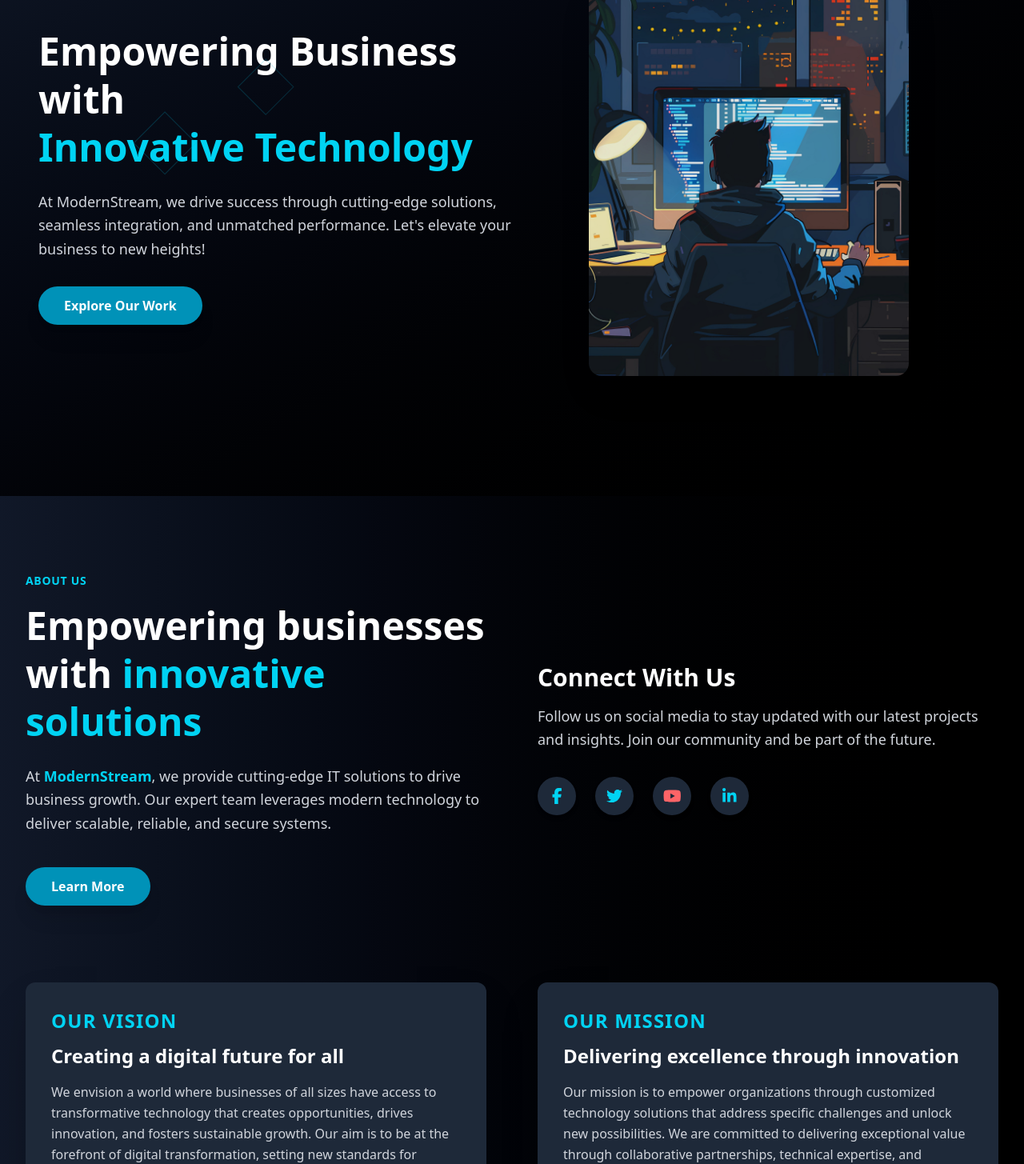
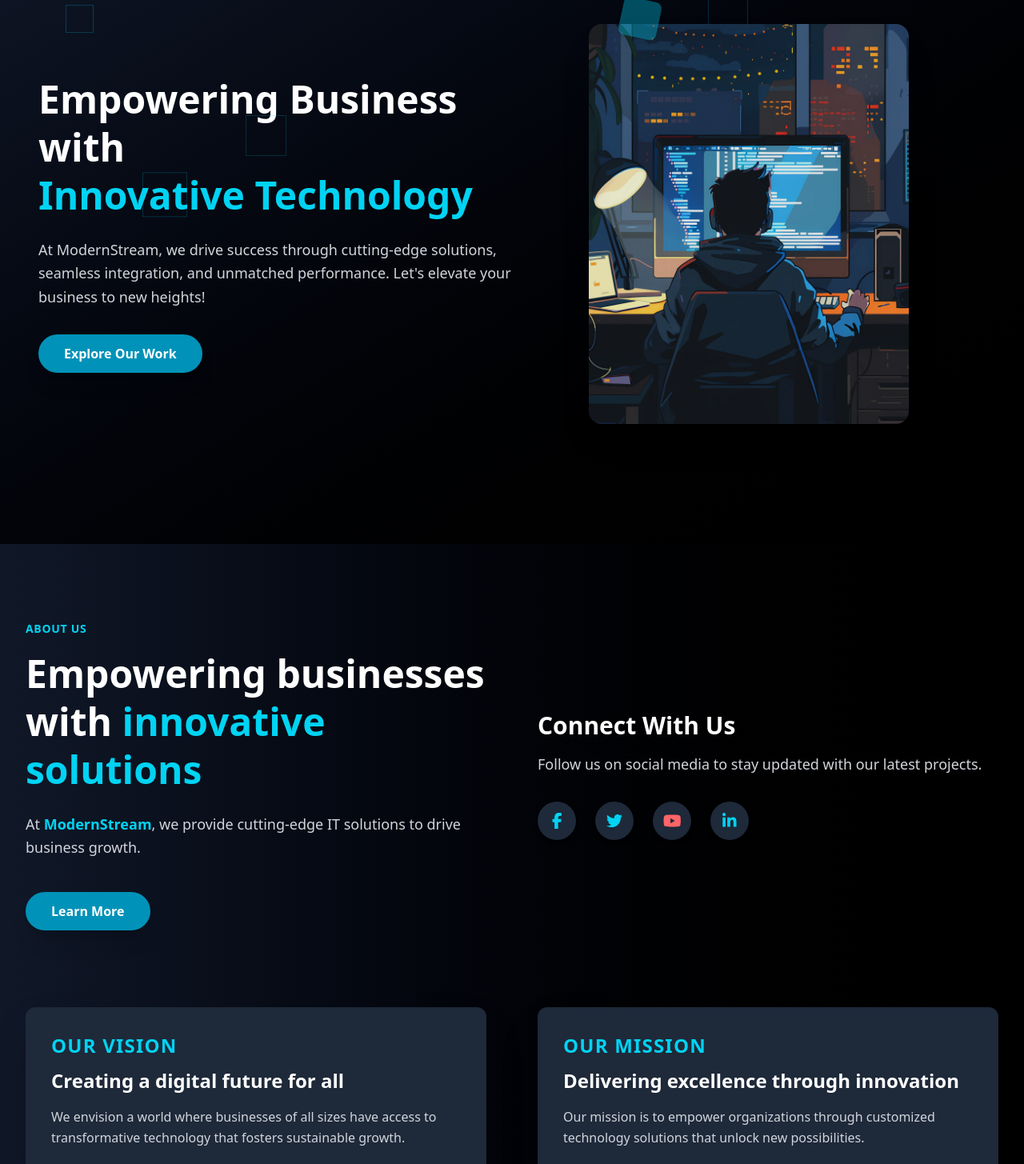
Before and after one commit to yogeshmishra3/ModernStream, a React (Vite) app: page / in a window 1280 px wide. Shown: the part 180-1635 px from the top of the page at 80% size. Built offline with nearby package versions, Linux system fonts and the light colour scheme.

Commit message:
Added- Dark Theam

```diff
--- a/package.json
+++ b/package.json
@@ -14,6 +14,7 @@
     "@fortawesome/free-solid-svg-icons": "^6.7.2",
     "@fortawesome/react-fontawesome": "^0.2.2",
     "@tailwindcss/vite": "^4.0.14",
+    "framer-motion": "^12.6.2",
     "lucide-react": "^0.483.0",
     "react": "^19.0.0",
     "react-dom": "^19.0.0",
--- a/src/Components/About.jsx
+++ b/src/Components/About.jsx
@@ -5,13 +5,26 @@ import {
   faYoutube,
   faLinkedinIn,
 } from "@fortawesome/free-brands-svg-icons";
+import { motion, useInView } from "framer-motion";
+import { useRef } from "react";
 
 const About = () => {
+  const ref = useRef(null);
+  const isInView = useInView(ref, { triggerOnce: true, threshold: 0.2 });
+
   return (
-    <section className="bg-gradient-to-r from-gray-900 to-black text-gray-100 py-24 px-8">
+    <section
+      ref={ref}
+      className="bg-gradient-to-r from-gray-900 to-black text-gray-100 py-24 px-8"
+    >
       <div className="max-w-7xl mx-auto grid grid-cols-1 md:grid-cols-2 gap-16 items-center">
         {/* Left Side */}
-        <div className="transform transition duration-500 hover:scale-[1.02]">
+        <motion.div
+          className="transform transition duration-500 hover:scale-[1.02]"
+          initial={{ opacity: 0, x: -50 }}
+          animate={isInView ? { opacity: 1, x: 0 } : {}}
+          transition={{ duration: 1 }}
+        >
           <h3 className="text-cyan-400 text-sm font-semibold tracking-wider uppercase">
             About Us
           </h3>
@@ -21,77 +34,81 @@ const About = () => {
           </h2>
           <p className="mt-6 text-lg text-gray-300 leading-relaxed">
             At <span className="font-semibold text-cyan-400">ModernStream</span>
-            , we provide cutting-edge IT solutions to drive business growth. Our
-            expert team leverages modern technology to deliver scalable,
-            reliable, and secure systems.
+            , we provide cutting-edge IT solutions to drive business growth.
           </p>
           <div className="mt-10">
-            <a
+            <motion.a
               href="#"
               className="inline-block bg-cyan-600 text-white font-semibold px-8 py-3 rounded-full shadow-xl hover:bg-cyan-500 transition duration-300 transform hover:scale-105 hover:shadow-2xl"
+              whileHover={{ scale: 1.1 }}
+              whileTap={{ scale: 0.95 }}
             >
               Learn More
-            </a>
+            </motion.a>
           </div>
-        </div>
+        </motion.div>
 
         {/* Right Side */}
-        <div className="transform transition duration-500 hover:scale-[1.02]">
+        <motion.div
+          className="transform transition duration-500 hover:scale-[1.02]"
+          initial={{ opacity: 0, x: 50 }}
+          animate={isInView ? { opacity: 1, x: 0 } : {}}
+          transition={{ duration: 1 }}
+        >
           <h3 className="text-3xl font-bold text-white">Connect With Us</h3>
           <p className="mt-4 text-lg text-gray-300 leading-relaxed">
-            Follow us on social media to stay updated with our latest projects
-            and insights. Join our community and be part of the future.
+            Follow us on social media to stay updated with our latest projects.
           </p>
           <div className="flex space-x-6 mt-8">
-            {/* Facebook */}
-            <a
-              href="#"
-              className="w-12 h-12 rounded-full bg-gray-800 flex items-center justify-center hover:bg-cyan-900 transition duration-300 shadow-md hover:shadow-2xl"
-            >
-              <FontAwesomeIcon
-                icon={faFacebookF}
-                className="text-cyan-400 text-xl"
-              />
-            </a>
-            {/* Twitter */}
-            <a
-              href="#"
-              className="w-12 h-12 rounded-full bg-gray-800 flex items-center justify-center hover:bg-cyan-900 transition duration-300 shadow-md hover:shadow-2xl"
-            >
-              <FontAwesomeIcon
-                icon={faTwitter}
-                className="text-cyan-400 text-xl"
-              />
-            </a>
-            {/* YouTube */}
-            <a
-              href="#"
-              className="w-12 h-12 rounded-full bg-gray-800 flex items-center justify-center hover:bg-red-900 transition duration-300 shadow-md hover:shadow-2xl"
-            >
-              <FontAwesomeIcon
-                icon={faYoutube}
-                className="text-red-400 text-xl"
-              />
-            </a>
-            {/* LinkedIn */}
-            <a
-              href="#"
-              className="w-12 h-12 rounded-full bg-gray-800 flex items-center justify-center hover:bg-cyan-900 transition duration-300 shadow-md hover:shadow-2xl"
-            >
-              <FontAwesomeIcon
-                icon={faLinkedinIn}
-                className="text-cyan-400 text-xl"
-              />
-            </a>
+            {[
+              {
+                icon: faFacebookF,
+                color: "text-cyan-400",
+                hover: "hover:bg-cyan-900",
+              },
+              {
+                icon: faTwitter,
+                color: "text-cyan-400",
+                hover: "hover:bg-cyan-900",
+              },
+              {
+                icon: faYoutube,
+                color: "text-red-400",
+                hover: "hover:bg-red-900",
+              },
+              {
+                icon: faLinkedinIn,
+                color: "text-cyan-400",
+                hover: "hover:bg-cyan-900",
+              },
+            ].map((social, index) => (
+              <motion.a
+                key={index}
+                href="#"
+                className={`w-12 h-12 rounded-full bg-gray-800 flex items-center justify-center ${social.hover} transition duration-300 shadow-md hover:shadow-2xl`}
+                whileHover={{ scale: 1.2 }}
+                whileTap={{ scale: 0.9 }}
+              >
+                <FontAwesomeIcon
+                  icon={social.icon}
+                  className={`${social.color} text-xl`}
+                />
+              </motion.a>
+            ))}
           </div>
-        </div>
+        </motion.div>
       </div>
 
       {/* Vision and Mission Section */}
       <div className="max-w-7xl mx-auto mt-24">
         <div className="grid grid-cols-1 md:grid-cols-2 gap-16">
           {/* Vision */}
-          <div className="bg-gray-800 p-8 rounded-xl shadow-2xl transform transition duration-500 hover:scale-105 hover:bg-gray-700">
+          <motion.div
+            className="bg-gray-800 p-8 rounded-xl shadow-2xl transform transition duration-500 hover:scale-105 hover:bg-gray-700"
+            initial={{ opacity: 0, y: 50 }}
+            animate={isInView ? { opacity: 1, y: 0 } : {}}
+            transition={{ duration: 1 }}
+          >
             <h1 className="text-cyan-400 text-2xl font-semibold tracking-wider uppercase mb-3">
               Our Vision
             </h1>
@@ -100,15 +117,17 @@ const About = () => {
             </h4>
             <p className="text-gray-300 leading-relaxed">
               We envision a world where businesses of all sizes have access to
-              transformative technology that creates opportunities, drives
-              innovation, and fosters sustainable growth. Our aim is to be at
-              the forefront of digital transformation, setting new standards for
-              excellence in the IT industry.
+              transformative technology that fosters sustainable growth.
             </p>
-          </div>
+          </motion.div>
 
           {/* Mission */}
-          <div className="bg-gray-800 p-8 rounded-xl shadow-2xl transform transition duration-500 hover:scale-105 hover:bg-gray-700">
+          <motion.div
+            className="bg-gray-800 p-8 rounded-xl shadow-2xl transform transition duration-500 hover:scale-105 hover:bg-gray-700"
+            initial={{ opacity: 0, y: 50 }}
+            animate={isInView ? { opacity: 1, y: 0 } : {}}
+            transition={{ duration: 1, delay: 0.3 }}
+          >
             <h3 className="text-cyan-400 text-2xl font-semibold tracking-wider uppercase mb-3">
               Our Mission
             </h3>
@@ -117,12 +136,9 @@ const About = () => {
             </h4>
             <p className="text-gray-300 leading-relaxed">
               Our mission is to empower organizations through customized
-              technology solutions that address specific challenges and unlock
-              new possibilities. We are committed to delivering exceptional
-              value through collaborative partnerships, technical expertise, and
-              unwavering dedication to client success.
+              technology solutions that unlock new possibilities.
             </p>
-          </div>
+          </motion.div>
         </div>
       </div>
     </section>
--- a/src/Components/Header.jsx
+++ b/src/Components/Header.jsx
@@ -37,7 +37,7 @@ export default function Header() {
   };
 
   return (
-    <header className="fixed top-0 left-0 w-full bg-gray-900 bg-opacity-80 backdrop-blur-md shadow-2xl z-50">
+    <header className="fixed top-0 left-0 w-screen bg-gray-900 bg-opacity-80 backdrop-blur-md shadow-2xl z-50">
       <div className="container mx-auto px-4 py-4 flex justify-between items-center">
         <div className="flex items-center">
           <span className="ml-2 text-2xl font-bold text-white">
--- a/src/Components/Hero.jsx
+++ b/src/Components/Hero.jsx
@@ -1,4 +1,5 @@
 import { useEffect, useState } from "react";
+import { motion } from "framer-motion";
 
 const Hero = () => {
   const [squares, setSquares] = useState([]);
@@ -18,10 +19,10 @@ const Hero = () => {
   }, []);
 
   return (
-    <section className="relative overflow-hidden bg-gradient-to-br from-gray-900 to-black   min-h-screen flex items-center justify-center py-12">
+    <section className="relative overflow-hidden bg-gradient-to-br mt-15 from-gray-900 to-black min-h-screen flex items-center justify-center py-12">
       {/* Animated Square Grid */}
       {squares.map((square) => (
-        <div
+        <motion.div
           key={square.id}
           className="absolute border border-cyan-500 bg-transparent opacity-20"
           style={{
@@ -30,14 +31,27 @@ const Hero = () => {
             left: square.left,
             top: square.top,
             transform: "rotate(45deg)",
-            animation: `moveSquare ${square.animationDuration} linear infinite`,
           }}
-        ></div>
+          animate={{
+            y: [0, 40, 0],
+            opacity: [0.3, 0.2, 0.3],
+          }}
+          transition={{
+            duration: parseFloat(square.animationDuration),
+            repeat: Infinity,
+            ease: "easeInOut",
+          }}
+        />
       ))}
 
       <div className="container mx-auto px-6 md:px-12 flex flex-col md:flex-row items-center">
         {/* Left Side */}
-        <div className="md:w-1/2 text-center md:text-left">
+        <motion.div
+          className="md:w-1/2 text-center md:text-left"
+          initial={{ opacity: 0, x: -50 }}
+          animate={{ opacity: 1, x: 0 }}
+          transition={{ duration: 1 }}
+        >
           <h1 className="text-5xl font-extrabold text-white leading-tight mb-6">
             Empowering Business with <br />
             <span className="text-cyan-400">Innovative Technology</span>
@@ -48,52 +62,43 @@ const Hero = () => {
             business to new heights!
           </p>
           <div className="flex justify-center md:justify-start gap-4">
-            <button
+            <motion.button
               className="bg-cyan-600 text-white font-bold px-8 py-3 rounded-full shadow-xl hover:bg-cyan-500 transition-transform transform hover:scale-105"
-              href="#Service"
+              whileHover={{ scale: 1.1 }}
+              whileTap={{ scale: 0.95 }}
             >
               Explore Our Work
-            </button>
+            </motion.button>
           </div>
-        </div>
+        </motion.div>
 
         {/* Right Side */}
-        <div className="md:w-1/2 mt-12 md:mt-0 flex justify-center relative">
+        <motion.div
+          className="md:w-1/2 mt-12 md:mt-0 flex justify-center relative"
+          initial={{ opacity: 0, x: 50 }}
+          animate={{ opacity: 1, x: 0 }}
+          transition={{ duration: 1 }}
+        >
           <div className="relative">
             {/* Image */}
-            <img
+            <motion.img
               src="../developer.jpg"
               alt="modernstream Hero"
-              className="w-full md:w-[400px] h-auto max-h-[500px] rounded-2xl shadow-2xl opacity-90 object-cover transform transition duration-300 hover:scale-105"
+              className="w-full md:w-[400px] h-auto max-h-[500px] rounded-2xl shadow-2xl opacity-90 object-cover"
+              whileHover={{ scale: 1.05 }}
             />
 
             {/* Floating Tech Element */}
-            <div className="absolute -top-6 left-10">
-              <div className="w-12 h-12 bg-cyan-500 opacity-40 rotate-12 rounded-lg shadow-md animate-float"></div>
-            </div>
+            <motion.div
+              className="absolute -top-6 left-10"
+              animate={{ y: [0, -10, 0] }}
+              transition={{ duration: 3, repeat: Infinity, ease: "easeInOut" }}
+            >
+              <div className="w-12 h-12 bg-cyan-500 opacity-40 rotate-12 rounded-lg shadow-md"></div>
+            </motion.div>
           </div>
-        </div>
+        </motion.div>
       </div>
-
-      {/* CSS Animations */}
-      <style>
-        {`
-          @keyframes moveSquare {
-            0% { transform: translateY(0) rotate(45deg); opacity: 0.3; }
-            50% { transform: translateY(40px) rotate(45deg); opacity: 0.2; }
-            100% { transform: translateY(0) rotate(45deg); opacity: 0.3; }
-          }
-
-          @keyframes float {
-            0%, 100% { transform: translateY(0); }
-            50% { transform: translateY(-10px); }
-          }
-
-          .animate-float {
-            animation: float 3s ease-in-out infinite;
-          }
-        `}
-      </style>
     </section>
   );
 };
```
Also changed, not shown: src/Components/Services.jsx (+24 -31 lines), src/Components/Testimonials.jsx (+36 -1 lines), src/Components/paralexx.jsx (added, +48 -0 lines), 1 other file (tests, documents, lock files or other folders).
